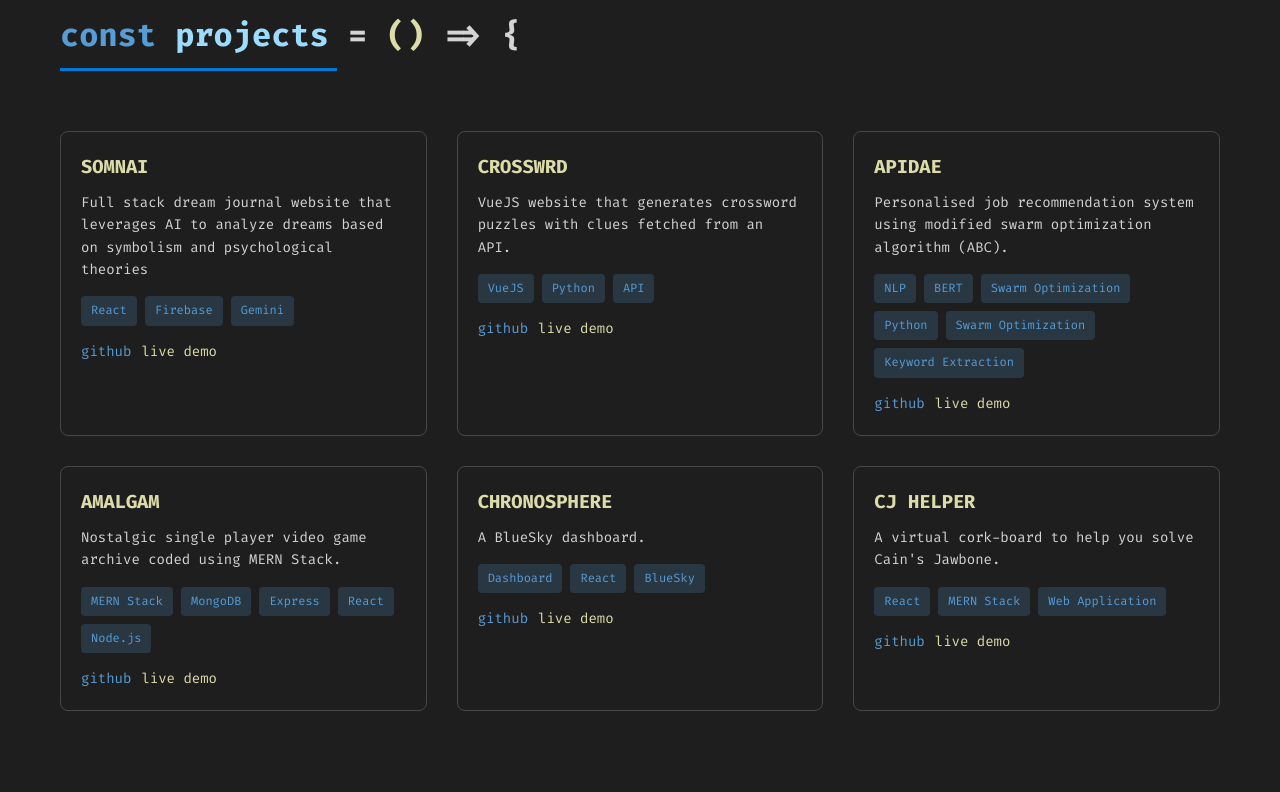
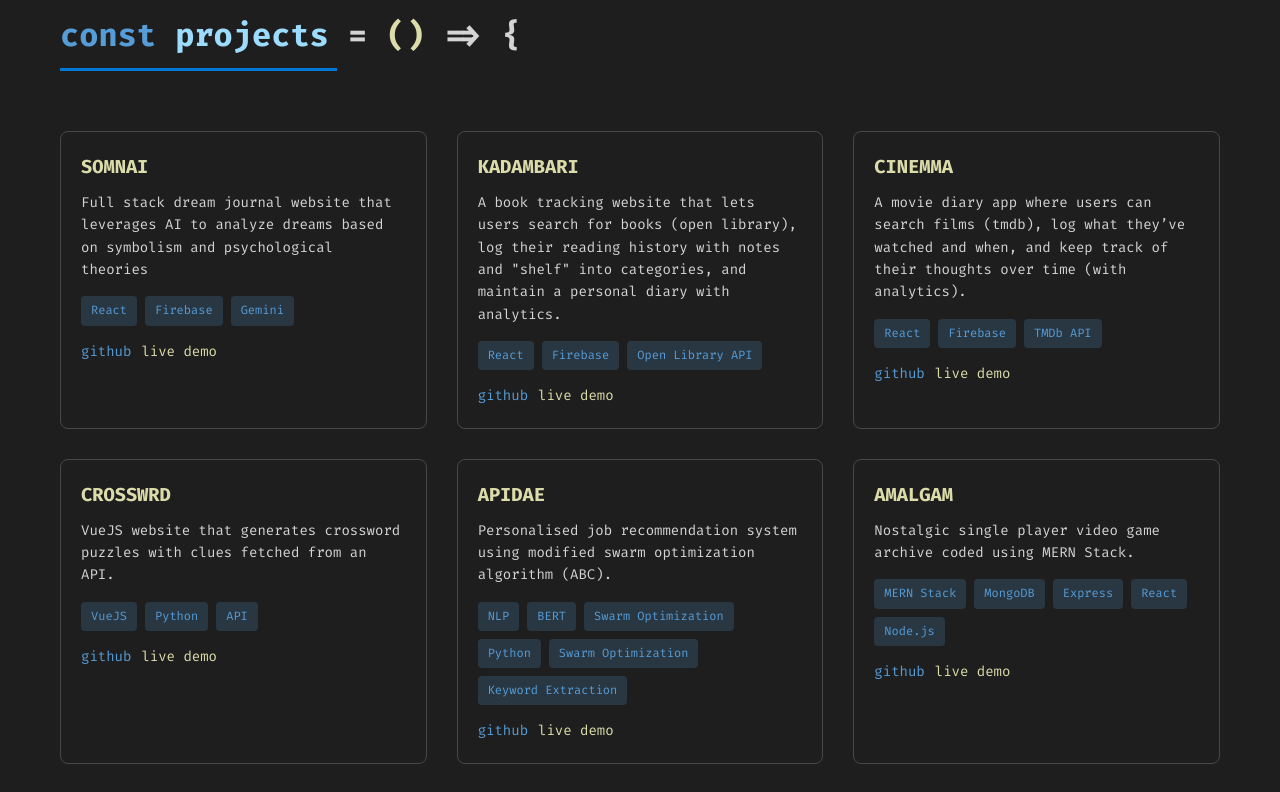
Before and after one commit to shanbhxg/shanbhxg.github.io, a React (Vite) app: page / in a window 1280 px wide. Shown: the part 2640-3432 px from the top of the page. Built offline with nearby package versions, Linux system fonts and the light colour scheme.

Commit message:
Added new projects

```diff
--- a/src/components/Experience.jsx
+++ b/src/components/Experience.jsx
@@ -1,9 +1,8 @@
 import React from 'react';
 
-// Function to calculate months between two dates
 const calculateMonths = (startDate) => {
   const start = new Date(startDate);
-  const now = new Date(); // Get current UTC time
+  const now = new Date();
 
   const yearsDiff = now.getFullYear() - start.getFullYear();
   const monthsDiff = now.getMonth() - start.getMonth();
@@ -11,13 +10,12 @@ const calculateMonths = (startDate) => {
   return yearsDiff * 12 + monthsDiff;
 };
 
-// Experience data
 const experiences = [
   {
     title: 'Graduate Engineer Trainee',
     company: 'Pratt and Whitney',
     date: `Jul 2024 - Present`,
-    duration: `${calculateMonths('2024-07-01')} months`, // Dynamically calculated
+    duration: `${calculateMonths('2024-07-01')} months`,
     description: [
       'Collaborated with data scientists to build a VueJS website for complex data workflows, allowing users to interact meaningfully with data via drag-and-drop interfaces, various visualizations, and flowcharts.',
       'Worked with after-market maintenance engineering team to build a full-stack application using VueJS, AWS SAM, Lambda, and API Gateway, along with creating extensive documentation using Vitepress.'
@@ -28,7 +26,7 @@ const experiences = [
     title: 'Intern',
     company: 'Pratt and Whitney',
     date: 'Jan 2024 - Jul 2024',
-    duration: '6 months', // Static since it has an end date
+    duration: '6 months',
     description: [
       'Developed a desktop application used by global managers, with interactive data visualizations and LDAP authentication, packaging them into executables, and managing global auto-updates via Github Releases to ensure seamless distribution and maintenance.',
       'Developed web and desktop applications using VueJS, Electron, SQL, and ReactJS in an Agile environment.'
--- a/src/components/Projects.jsx
+++ b/src/components/Projects.jsx
@@ -8,6 +8,20 @@ const Projects = () => {
       tags: ['React', 'Firebase', 'Gemini'],
       github: 'https://github.com/shanbhxg/dreams',
       demo: 'https://dre-ams.vercel.app/'
+    },
+    {
+      title: 'KADAMBARI',
+      description: 'A book tracking website that lets users search for books (open library), log their reading history with notes and "shelf" into categories, and maintain a personal diary with analytics.',
+      tags: ['React', 'Firebase', 'Open Library API'],
+      github: 'https://github.com/shanbhxg/kadambari',
+      demo: 'https://kadambari.vercel.app/'
+    },
+    {
+      title: 'CINEMMA',
+      description: 'A movie diary app where users can search films (tmdb), log what they’ve watched and when, and keep track of their thoughts over time (with analytics).',
+      tags: ['React', 'Firebase', 'TMDb API'],
+      github: 'https://github.com/shanbhxg/cinemma',
+      demo: 'https://cinemma.vercel.app/'
     },
     {
       title: 'CROSSWRD',
--- a/src/utils/terminalCommands.js
+++ b/src/utils/terminalCommands.js
@@ -1,4 +1,3 @@
-// Available commands and their responses
 const commands = {
   help: () => {
     return `
@@ -20,9 +19,9 @@ const commands = {
     return `
       <span class="keyword">const</span> <span class="variable">developer</span> = {
         <br/>&nbsp;&nbsp;<span class="string">"name"</span>: <span class="string">"Deepti Shanbhag"</span>,
-        <br/>&nbsp;&nbsp;<span class="string">"title"</span>: <span class="string">"Graduate Engineer Trainee"</span>,
+        <br/>&nbsp;&nbsp;<span class="string">"title"</span>: <span class="string">"Graduate Engineer Trainee (P1)"</span>,
         <br/>&nbsp;&nbsp;<span class="string">"location"</span>: <span class="string">"Bengaluru, KA"</span>,
-        <br/>&nbsp;&nbsp;<span class="string">"bio"</span>: <span class="string">"I'm a passionate web developer with a strong focus on creating intuitive and efficient web applications. I love solving complex problems and turning ideas into reality through code."</span>,
+        <br/>&nbsp;&nbsp;<span class="string">"bio"</span>: <span class="string">"I'm a passionate web developer and AWS certified cloud practitioner. I love solving problems and turning ideas into reality through code."</span>,
         <br/>&nbsp;&nbsp;<span class="string">"interests"</span>: [<span class="string">"Web Development"</span>, <span class="string">"Machine Learning"</span>, <span class="string">"Jazz"</span>, <span class="string">"Literary Fiction"</span>]
       <br/>};
     `;
@@ -37,7 +36,6 @@ const commands = {
           <span class="string">"JavaScript"</span>,
           <span class="string">"HTML"</span>,
           <span class="string">"CSS"</span>,
-          <span class="string">"Java"</span>,
           <span class="string">"C"</span>
         ],
         <br/>&nbsp;&nbsp;<span class="string">"toolsAndTechnologies"</span>: [
@@ -57,6 +55,7 @@ const commands = {
           <span class="string">"PyTorch"</span>,
           <span class="string">"Flask"</span>,
           <span class="string">"Figma"</span>
+          <span class="string">"Django"</span>
         ],
         <br/>&nbsp;&nbsp;<span class="string">"languages"</span>: [
           <span class="string">"English"</span>,
@@ -81,7 +80,7 @@ const commands = {
         <br/>&nbsp;&nbsp;{
         <br/>&nbsp;&nbsp;&nbsp;&nbsp;<span class="string">"name"</span>: <span class="string">"SOMNAI"</span>,
         <br/>&nbsp;&nbsp;&nbsp;&nbsp;<span class="string">"description"</span>: <span class="string">"Full stack dream journal website that leverages AI to analyze dreams based on symbolism and psychological theories"</span>
-        <br/>&nbsp;&nbsp;}
+        <br/>&nbsp;&nbsp;},
         <br/>&nbsp;&nbsp;{
         <br/>&nbsp;&nbsp;&nbsp;&nbsp;<span class="string">"name"</span>: <span class="string">"CROSSWRD"</span>,
         <br/>&nbsp;&nbsp;&nbsp;&nbsp;<span class="string">"description"</span>: <span class="string">"A Vue.js website that generates crossword puzzles with clues fetched from an API."</span>,
@@ -91,8 +90,12 @@ const commands = {
         <br/>&nbsp;&nbsp;&nbsp;&nbsp;<span class="string">"description"</span>: <span class="string">"Personalized job recommendation system using modified swarm optimization algorithm (ABC)."</span>,
         <br/>&nbsp;&nbsp;},
         <br/>&nbsp;&nbsp;{
-        <br/>&nbsp;&nbsp;&nbsp;&nbsp;<span class="string">"name"</span>: <span class="string">"AMALGAM"</span>,
-        <br/>&nbsp;&nbsp;&nbsp;&nbsp;<span class="string">"description"</span>: <span class="string">"A nostalgic single-player video game archive coded using the MERN stack."</span>,
+        <br/>&nbsp;&nbsp;&nbsp;&nbsp;<span class="string">"name"</span>: <span class="string">"KADAMBARI"</span>,
+        <br/>&nbsp;&nbsp;&nbsp;&nbsp;<span class="string">"description"</span>: <span class="string">"A book tracking website that lets users search for books (open library), log their reading history with notes and "shelf" into categories, and maintain a personal diary with analytics."</span>,
+        <br/>&nbsp;&nbsp;},
+        <br/>&nbsp;&nbsp;{
+        <br/>&nbsp;&nbsp;&nbsp;&nbsp;<span class="string">"name"</span>: <span class="string">"CINEMMA"</span>,
+        <br/>&nbsp;&nbsp;&nbsp;&nbsp;<span class="string">"description"</span>: <span class="string">"A movie diary app where users can search films (tmdb), log what they’ve watched and when, and keep track of their thoughts over time (along with charts and other analytics)."</span>,
         <br/>&nbsp;&nbsp;},
         <br/>&nbsp;&nbsp;{
         <br/>&nbsp;&nbsp;&nbsp;&nbsp;<span class="string">"name"</span>: <span class="string">"CJ HELPER"</span>,
@@ -163,22 +166,17 @@ const commands = {
   },
 
   resume: () => {
-    window.open("https://drive.google.com/file/d/11zISwjX0pWpKV4a3-Pk-LMciEPf6W9nR/view?usp=drive_link", "_blank");
+    window.open("https://drive.google.com/file/d/17a7Tt6iTZN4OoKxfICtaetvBpSCuOReJ/view?usp=drive_link", "_blank");
     return `
       <span class="comment">// Redirecting to resume.pdf...</span>
     `;
   },
 };
 
-// Handle command input
 export const handleCommand = (input) => {
   const command = input.trim().toLowerCase();
-
-  // Check if command exists
   if (commands[command]) {
     return commands[command]();
   }
-
-  // Handle unknown commands
   return `Command not found: ${command}. Type "help" to see available commands.`;
 };
```
